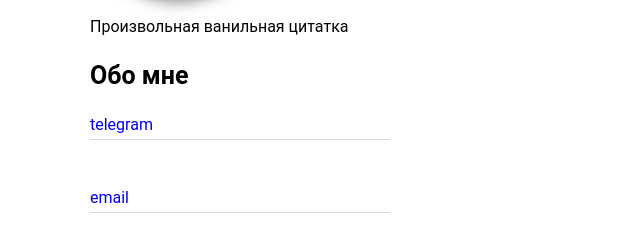
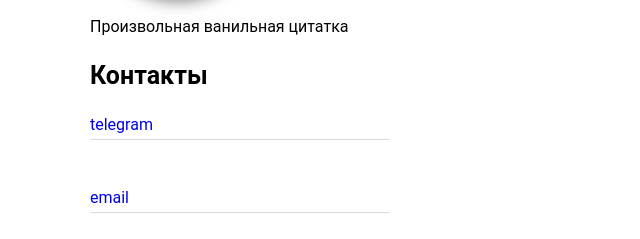
Before and after one commit to NikitaKryl/NikitaKryl.github.io, a plain HTML site: page index.html in a window 1280 px wide. Shown: the part 334-573 px from the top of the page, 0-640 px from the left. Drawn offline with Linux system fonts and the light colour scheme.

Commit message:
fix contacts

```diff
--- a/index.html
+++ b/index.html
@@ -33,7 +33,7 @@
 
 			<p>Произвольная ванильная цитатка</p>
 
-			<h2>Обо мне</h2>
+			<h2>Контакты</h2>
 
 			<div class="contacts">
 
```
